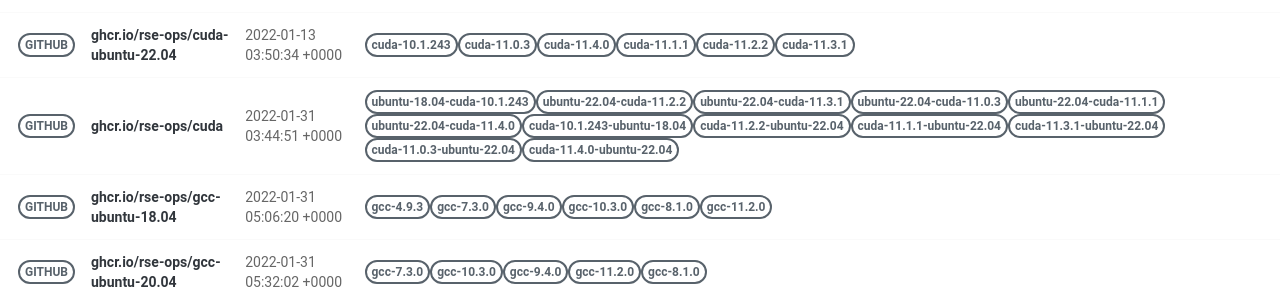
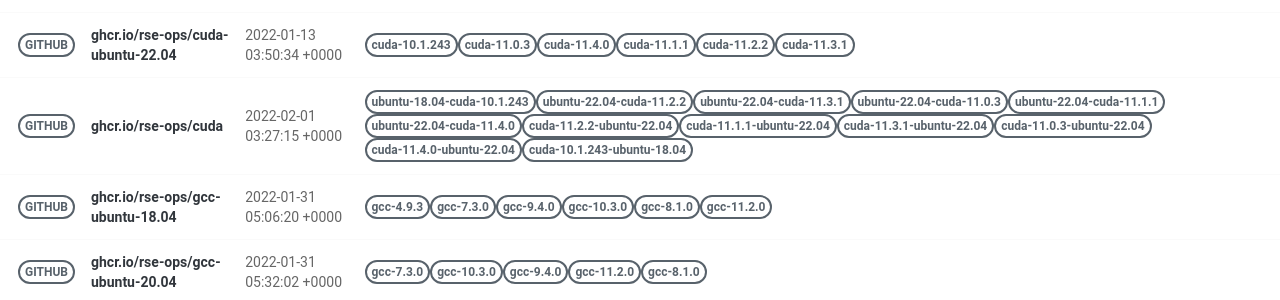
Before and after one commit to rse-ops/docker-images, a Jekyll site: the page built from pages/index.md, in a window 1280 px wide. Shown: the part 417-717 px from the top of the page. Built offline with Jekyll 4.4.1, drawn with Linux system fonts in a browser that asks for light colours; nearby versions of some CDN libraries.

Commit message:
Automated push to update library 2022-02-01

```diff
--- a/_library/ghcr.io-rse-ops-cuda.md
+++ b/_library/ghcr.io-rse-ops-cuda.md
@@ -1,7 +1,7 @@
 ---
 layout: container
 name: ghcr.io/rse-ops/cuda
-updated_at: 2022-01-31 03:44:51.435229
+updated_at: 2022-02-01 03:27:15.797025
 
 
 container_url: https://github.com/orgs/rse-ops/packages/container/package/cuda
```
Also changed, not shown: other parts of _library/ghcr.io-rse-ops-cuda.md (+3 -3 lines).
